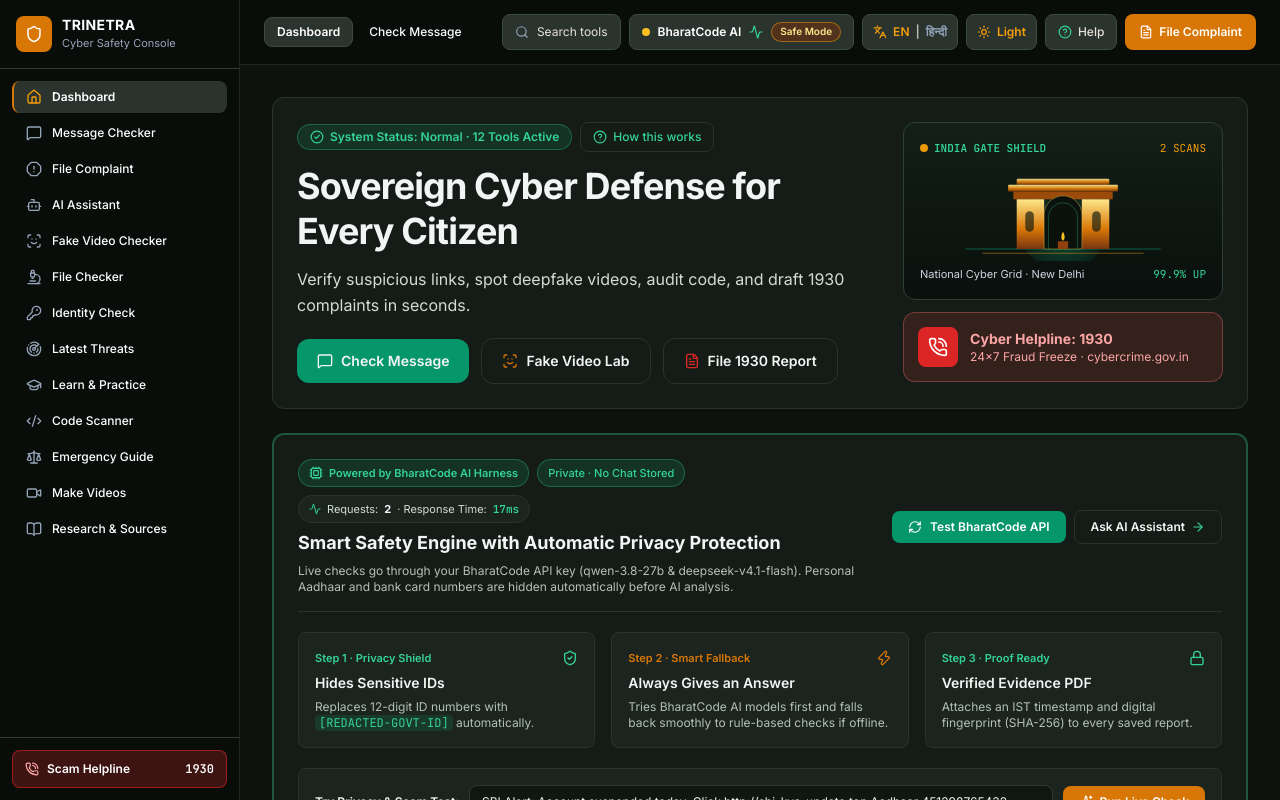
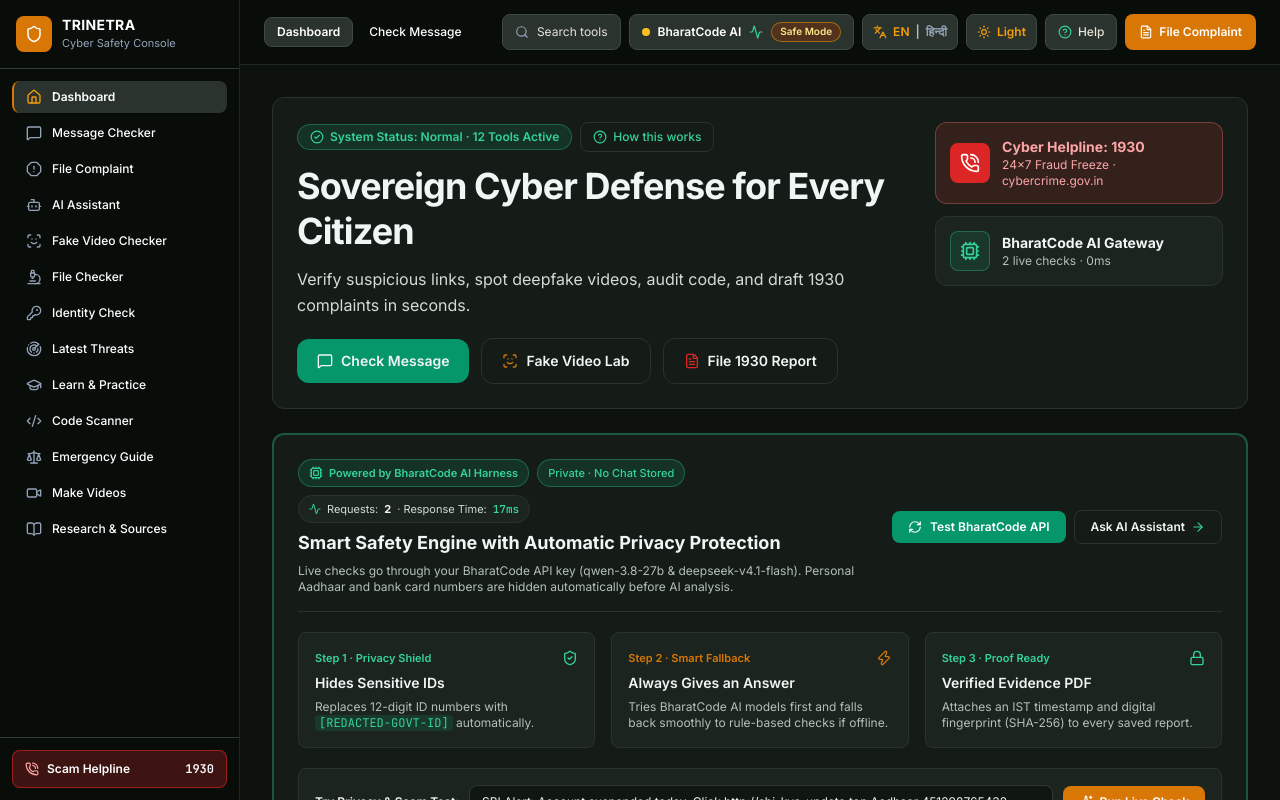
Before and after one commit to SRIBENDUPRASADMUDULI/Trinetra, a Next.js app: page / in a window 1280 px wide. Shown: the top 800 px of the page. Built offline with nearby package versions, Linux system fonts and the light colour scheme; no server answers.

Commit message:
fix(ui): remove India Gate SVG card from home hero and keep clean helpline & BharatCode cards

```diff
--- a/src/app/page.tsx
+++ b/src/app/page.tsx
@@ -209,69 +209,8 @@ export default function DashboardPage() {
             </div>
           </div>
 
-          {/* Right Sovereign India Gate Monument + Helpline */}
-          <div className="grid grid-cols-1 sm:grid-cols-2 lg:grid-cols-1 gap-3 lg:w-80 shrink-0">
-            <div className="relative overflow-hidden rounded-xl bg-gradient-to-b from-[#132019] via-[#0E1712] to-[#0A100D] border border-[#2C3F33] p-4 text-white">
-              <div className="flex items-center justify-between text-[11px] font-mono text-[#34D399] mb-2">
-                <span className="flex items-center gap-1.5 font-semibold">
-                  <span className="w-2 h-2 rounded-full bg-[#F59E0B] animate-pulse" />
-                  INDIA GATE SHIELD
-                </span>
-                <span className="text-[#F59E0B]">
-                  {telemetry && telemetry.totalCalls > 0 ? `${telemetry.totalCalls} SCANS` : 'LIVE GRID'}
-                </span>
-              </div>
-
-              <svg
-                viewBox="0 0 260 112"
-                className="w-full h-24 mx-auto"
-                role="img"
-                aria-label="India Gate Cyber Defense Monument"
-              >
-                <defs>
-                  <linearGradient id="igStone" x1="0" y1="0" x2="0" y2="1">
-                    <stop offset="0%" stopColor="#FDE68A" />
-                    <stop offset="60%" stopColor="#D97706" />
-                    <stop offset="100%" stopColor="#78350F" />
-                  </linearGradient>
-                  <radialGradient id="igGlow" cx="50%" cy="62%" r="55%">
-                    <stop offset="0%" stopColor="#10B981" stopOpacity="0.35" />
-                    <stop offset="100%" stopColor="#10B981" stopOpacity="0" />
-                  </radialGradient>
-                </defs>
-                {/* Horizon glow & tricolor cyber grid base */}
-                <circle cx="130" cy="68" r="54" fill="url(#igGlow)" />
-                <line x1="16" y1="98" x2="244" y2="98" stroke="#10B981" strokeOpacity="0.45" strokeWidth="1.2" />
-                <line x1="36" y1="103" x2="224" y2="103" stroke="#F59E0B" strokeOpacity="0.45" strokeWidth="1.2" />
-
-                {/* Top crown & cornice steps */}
-                <rect x="76" y="16" width="108" height="7" rx="1.5" fill="url(#igStone)" opacity="0.92" />
-                <rect x="66" y="23" width="128" height="8" rx="1" fill="url(#igStone)" opacity="0.96" />
-                <rect x="72" y="31" width="116" height="9" fill="#B45309" opacity="0.85" />
-
-                {/* Left & Right Pillars */}
-                <rect x="76" y="40" width="32" height="58" fill="url(#igStone)" />
-                <rect x="152" y="40" width="32" height="58" fill="url(#igStone)" />
-
-                {/* Central Archway */}
-                <path d="M 108 98 L 108 58 A 22 22 0 0 1 152 58 L 152 98 Z" fill="#0B120E" stroke="#FCD34D" strokeOpacity="0.45" strokeWidth="1" />
-                <path d="M 113 98 L 113 61 A 17 17 0 0 1 147 61 L 147 98" fill="none" stroke="#34D399" strokeOpacity="0.35" strokeWidth="1" />
-
-                {/* Amar Jawan Eternal Flame */}
-                <path d="M130 78 C127 83 128 88 130 88 C132 88 133 83 130 78 Z" fill="#FBBF24" />
-                <rect x="124" y="89" width="12" height="9" rx="1" fill="#92400E" />
-
-                {/* Side architectural niches */}
-                <rect x="86" y="54" width="10" height="24" rx="5" fill="#0E1712" opacity="0.65" />
-                <rect x="164" y="54" width="10" height="24" rx="5" fill="#0E1712" opacity="0.65" />
-              </svg>
-
-              <div className="mt-1 flex items-center justify-between text-[11px] text-[#CBD5E1]">
-                <span>National Cyber Grid · New Delhi</span>
-                <span className="font-mono text-[#34D399]">99.9% UP</span>
-              </div>
-            </div>
-
+          {/* Right Quick Summary Cards */}
+          <div className="grid grid-cols-1 sm:grid-cols-2 lg:grid-cols-1 gap-3 lg:w-72 shrink-0">
             <a
               href="tel:1930"
               className="p-3.5 rounded-xl bg-[#FEF2F2] border border-[#FECACA] hover:bg-[#FEE2E2] transition-colors flex items-center gap-3"
@@ -286,6 +225,20 @@ export default function DashboardPage() {
                 </div>
               </div>
             </a>
+
+            <div className="p-3.5 rounded-xl bg-[#F2F1EC] border border-[#E0DDD5] flex items-center gap-3">
+              <div className="w-10 h-10 rounded-lg bg-[#ECFDF5] border border-[#A7F3D0] text-[#059669] flex items-center justify-center shrink-0">
+                <Cpu className="w-5 h-5" />
+              </div>
+              <div className="min-w-0">
+                <div className="text-sm font-bold text-[#1E2420]">BharatCode AI Gateway</div>
+                <div className="text-xs text-[#5C645E] truncate">
+                  {telemetry && telemetry.totalCalls > 0
+                    ? `${telemetry.totalCalls} live checks · ${telemetry.latencyMs}ms`
+                    : 'Ready · Privacy shield active'}
+                </div>
+              </div>
+            </div>
           </div>
         </div>
       </section>
```
